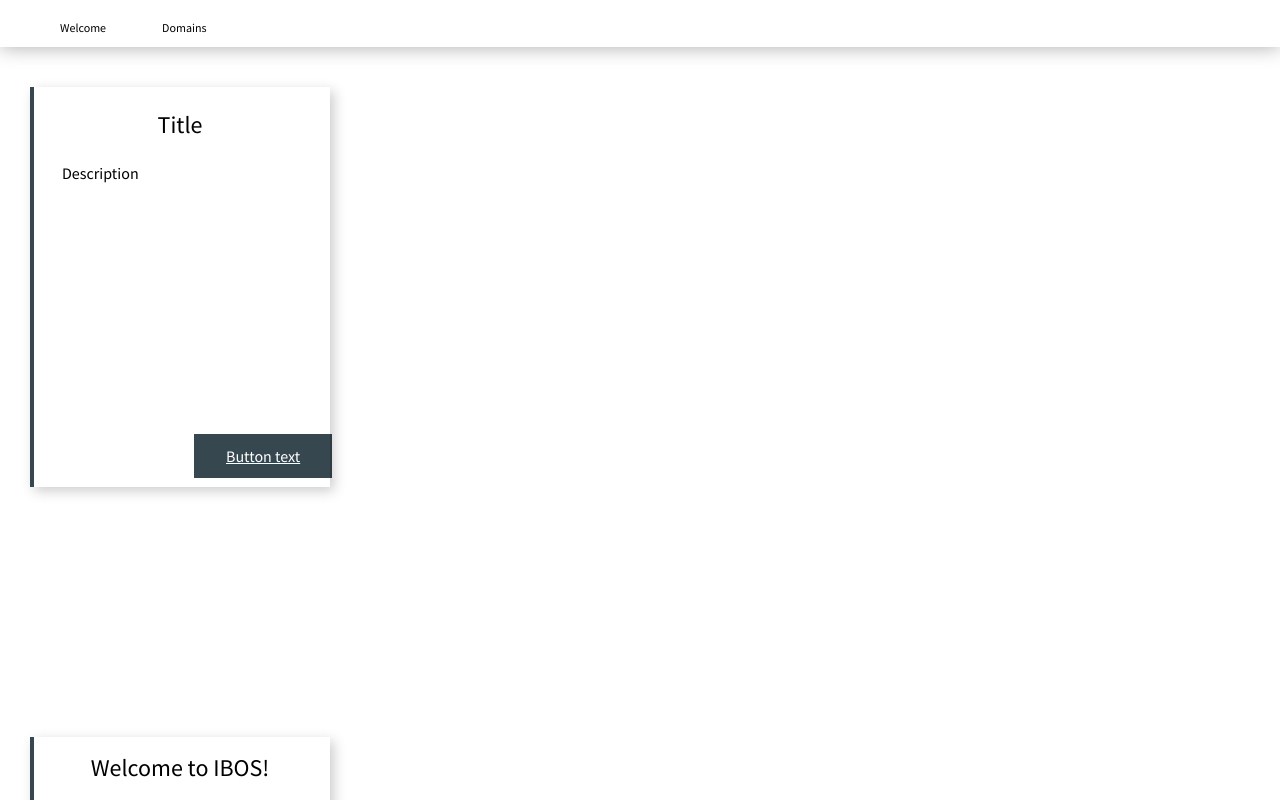
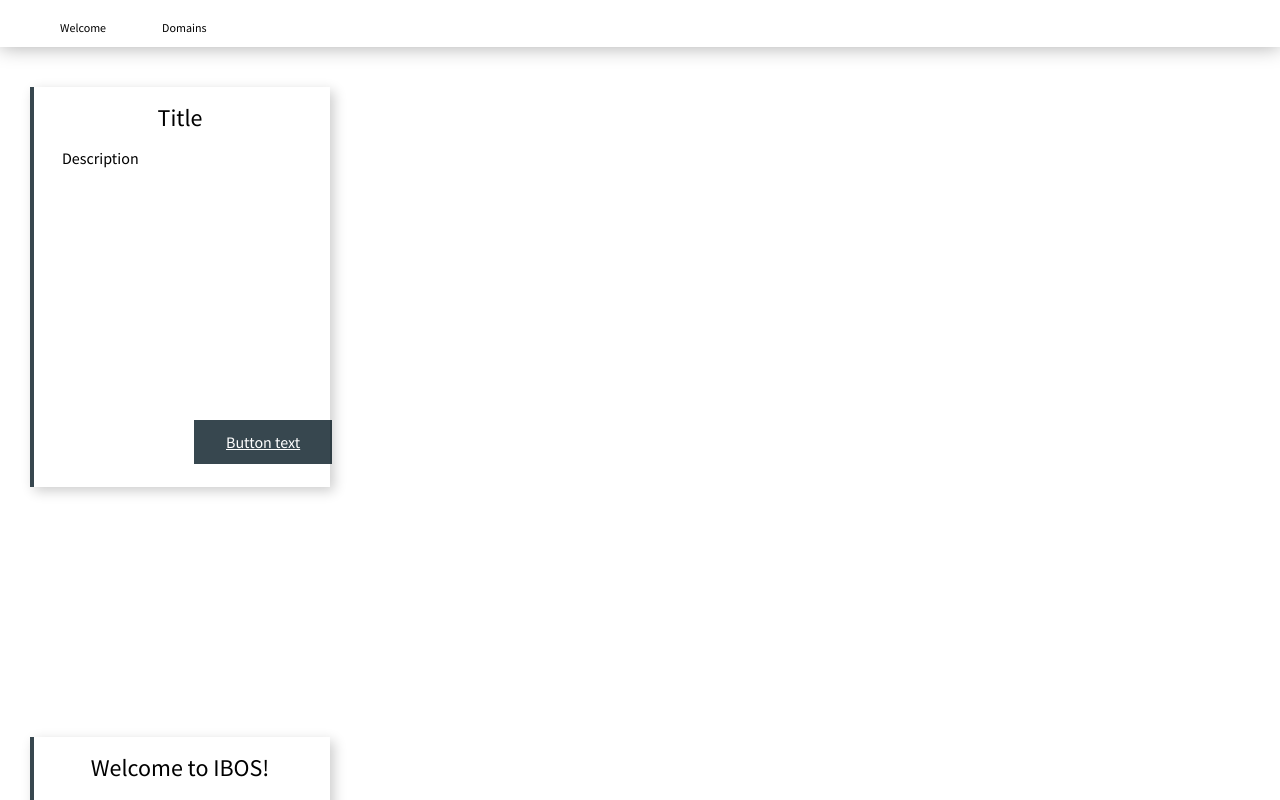
Before and after one commit to fromITzerotoIThero/IBOS, a React (Create React App) app: page / in a window 1280 px wide. Shown: the top 800 px of the page. Built offline with nearby package versions, Linux system fonts and the light colour scheme; no server answers; the database is empty; the HTML template or start-up script is replaced by a standard one.

Commit message:
Revert "Change padding"
This reverts commit 0d42a77c83a728642fece918e45021466adf437f.

```diff
--- a/src/components/BasicCard/BasicCard.module.css
+++ b/src/components/BasicCard/BasicCard.module.css
@@ -9,7 +9,7 @@
 
 .title {
     font-size: 24px;
-    padding: 1em 2em;
+    padding: 0.7em 2em;
     text-align: center;
 }
 
```
